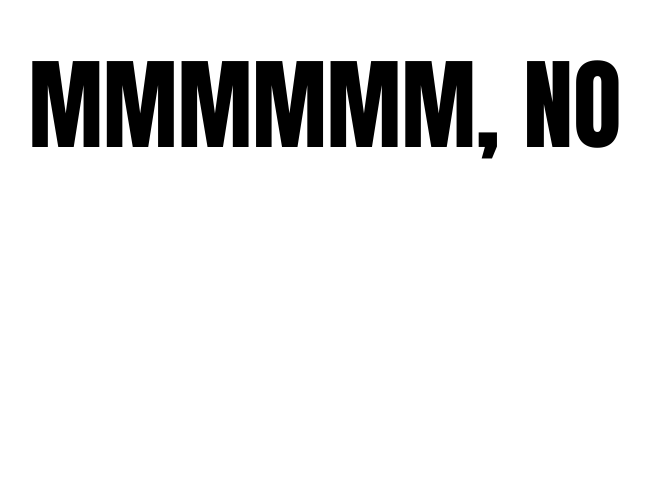
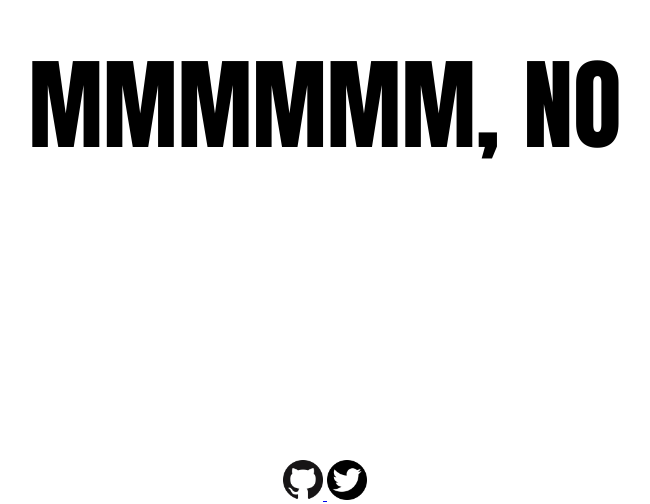
Before and after one commit to sanchezpaco/puedosalirdemadridhoy, a plain HTML site: page index.html in a window 1280 px wide. Shown: the part 296-800 px from the top of the page, without its empty margins (315-965 px from the left). Drawn offline with Linux system fonts and the light colour scheme.

Commit message:
Adds footer information

```diff
--- a/css/can_leave.css
+++ b/css/can_leave.css
@@ -15,3 +15,16 @@
   font-family: Impact, Haettenschweiler, 'Arial Narrow Bold', sans-serif;
   font-size: 100px;
 }
+
+.footer {
+  position: fixed;
+  left: 0;
+  bottom: 0;
+  width: 100%;
+  text-align: center;
+}
+
+.logos {
+  width: 40px;
+  height: 40px;
+}
--- a/index.html
+++ b/index.html
@@ -8,6 +8,10 @@
       <div id="noText" class="noText">
         NOO!!
       </div>
+      <div class="footer">
+        <a href="https://twitter.com/Paco_S"><img class="logos" src="img/github.png"/> </a>
+        <a href="https://github.com/sanchezpaco/puedosalirdemadridhoy"><img class="logos" src="img/twitter.png"/></a>
+      </div>
     </div>
   </body>
 </html>
```
Also changed, not shown: img/github.png (added), img/twitter.png (added).
